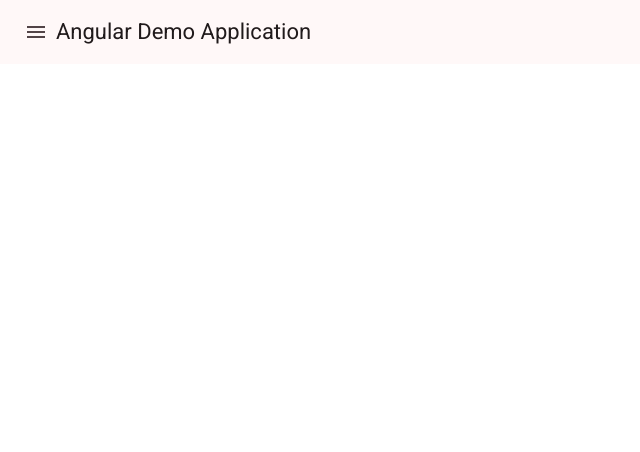
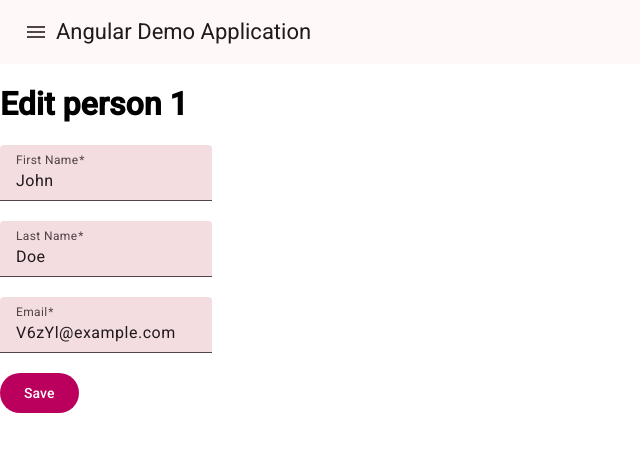
Before and after one commit to havababay/FrontendCourseExercises-2024-Semester1, an Angular app in the folder angular-demo/: page /person/1 in a window 1280 px wide. Before the commit this address led to /. Shown: the top 452 px of the page, without its empty margins (0-640 px from the left). Built offline with nearby package versions, Linux system fonts and the light colour scheme.

Commit message:
forms demo

```diff
--- a/angular-demo/src/app/app.routes.ts
+++ b/angular-demo/src/app/app.routes.ts
@@ -4,6 +4,7 @@ import { DemoComponent } from './demo/demo.component';
 import { HomePageComponent } from './home-page/home-page.component';
 import { ReouterDemoComponent } from './reouter-demo/reouter-demo.component';
 import { PersonsListComponent } from './person-manage/persons-list/persons-list.component';
+import { PersonFormComponent } from './person-manage/person-form/person-form.component';
 
 export const routes: Routes = [
   { path: 'counter', component: CounterComponent },
@@ -11,4 +12,6 @@ export const routes: Routes = [
   { path: '', component: HomePageComponent },
   { path: 'router/:id', component: ReouterDemoComponent },
   { path: 'persons-list', component: PersonsListComponent },
+  { path: 'new-person', component: PersonFormComponent},
+  { path: 'person/:id', component: PersonFormComponent}
 ];
--- /dev/null
+++ b/angular-demo/src/app/person-manage/person-form/person-form.component.html
@@ -0,0 +1,30 @@
+@if (id == 0 || !id) {
+<h1>Add person</h1>
+} @else {
+<h1>Edit person {{id}}</h1>
+}
+<form #personForm="ngForm" (ngSubmit)="onPersonFormSubmit()">
+  <div>
+    <mat-form-field>
+      <mat-label>First Name</mat-label>
+      <input matInput name="firstName" required [(ngModel)]="newPerson.firstName"/>
+    </mat-form-field>
+  </div>
+  <div>
+    <mat-form-field>
+      <mat-label>Last Name</mat-label>
+      <input matInput name="lastName" required [(ngModel)]="newPerson.lastName"/>
+    </mat-form-field>
+  </div>
+  <div>
+    <mat-form-field>
+        <mat-label>Email</mat-label>
+        <input matInput name="email" required email [(ngModel)]="newPerson.email"/>
+      </mat-form-field>
+  </div>
+  <button mat-flat-button
+    type="submit"
+    color="primary" [disabled]="personForm.invalid">
+    Save
+  </button>
+</form>
--- /dev/null
+++ b/angular-demo/src/app/person-manage/person-form/person-form.component.ts
@@ -0,0 +1,43 @@
+import { Component, Input, OnInit } from '@angular/core';
+import { FormsModule } from '@angular/forms';
+import { MatButtonModule } from '@angular/material/button';
+import { MatFormFieldModule } from '@angular/material/form-field';
+import { MatInputModule } from '@angular/material/input';
+import { Person } from '../model/person';
+import { PersonsService } from '../persons.service';
+import { Router } from '@angular/router';
+
+@Component({
+  selector: 'app-person-form',
+  imports: [FormsModule, MatButtonModule, MatFormFieldModule, MatInputModule],
+  templateUrl: './person-form.component.html',
+  styleUrl: './person-form.component.css',
+})
+export class PersonFormComponent implements OnInit {
+  newPerson: Person = new Person(0, '', '', '');
+
+  @Input() id = 0;
+
+  constructor(private personService: PersonsService, private router: Router) {}
+  ngOnInit(): void {
+    if (this.id > 0) {
+      let temp = this.personService.get(Number(this.id));
+
+      if (temp) {
+        this.newPerson = temp;
+      } else {
+        // error handling
+      }
+    }
+  }
+
+  onPersonFormSubmit() {
+    console.log(this.newPerson);
+    if (this.id > 0) {
+
+    } else {
+      this.personService.add(this.newPerson);
+    }
+    this.router.navigate(['persons-list']);
+  }
+}
--- a/angular-demo/src/app/person-manage/persons-list/persons-list.component.html
+++ b/angular-demo/src/app/person-manage/persons-list/persons-list.component.html
@@ -1,22 +1,31 @@
-<div> The system has {{persons.length}} persons</div>
+<div>The system has {{ persons.length }} persons</div>
 
 @for (person of persons; track person.id) {
- <div>
-    {{ person.firstName}} {{person.lastName}}
- </div>
+<div>{{ person.firstName }} {{ person.lastName }}</div>
 }
 
 <table>
   <thead>
     <tr>
+      <td>Id</td>
       <th>First Name</th>
       <th>Last Name</th>
+      <th>Email</th>
+      <th>Actions</th>
     </tr>
   </thead>
   <tbody>
     <tr *ngFor="let person of persons">
-            <td>{{person.firstName}}</td>
-            <td>{{person.lastName}}</td>
+      <td>{{ person.id }}</td>
+      <td>{{ person.firstName }}</td>
+      <td>{{ person.lastName }}</td>
+      <td>{{ person.email }}</td>
+      <td>
+        <button mat-flat-button color="primary" [routerLink]="['/person', person.id]">Edit</button>
+      </td>
     </tr>
   </tbody>
 </table>
+<button mat-flat-button color="primary" routerLink="/new-person">
+  Add new person
+</button>
--- a/angular-demo/src/app/person-manage/persons-list/persons-list.component.ts
+++ b/angular-demo/src/app/person-manage/persons-list/persons-list.component.ts
@@ -2,10 +2,12 @@ import { Component, OnInit } from '@angular/core';
 import { PersonsService } from '../persons.service';
 import { Person } from '../model/person';
 import { CommonModule } from '@angular/common';
+import { MatButtonModule } from '@angular/material/button';
+import { RouterModule } from '@angular/router';
 
 @Component({
   selector: 'app-persons-list',
-  imports: [CommonModule],
+  imports: [CommonModule, MatButtonModule, RouterModule],
   templateUrl: './persons-list.component.html',
   styleUrl: './persons-list.component.css',
 })
--- a/angular-demo/src/app/person-manage/persons.service.ts
+++ b/angular-demo/src/app/person-manage/persons.service.ts
@@ -19,4 +19,18 @@ export class PersonsService {
   get(id : number) : Person | undefined{
     return this.persons.find(p => p.id === id);
   }
+
+  add(newPerson : Person) : void {
+    let maxId = Math.max(...this.persons.map(p => p.id)) + 1;
+    newPerson.id = maxId;
+    this.persons.push(newPerson);
+  }
+
+  update(existingPerson : Person) : void {
+    let index = this.persons.findIndex(p => p.id === existingPerson.id);
+    if (index === -1) {
+      throw new Error("Person not found");
+    }
+    this.persons[index] = existingPerson;
+  }
 }
```
Also changed, not shown: angular-demo/src/app/person-manage/person-form/person-form.component.css (added), 1 other file (tests, documents, lock files or other folders). Lines whose indentation alone changed are shown as unchanged.
